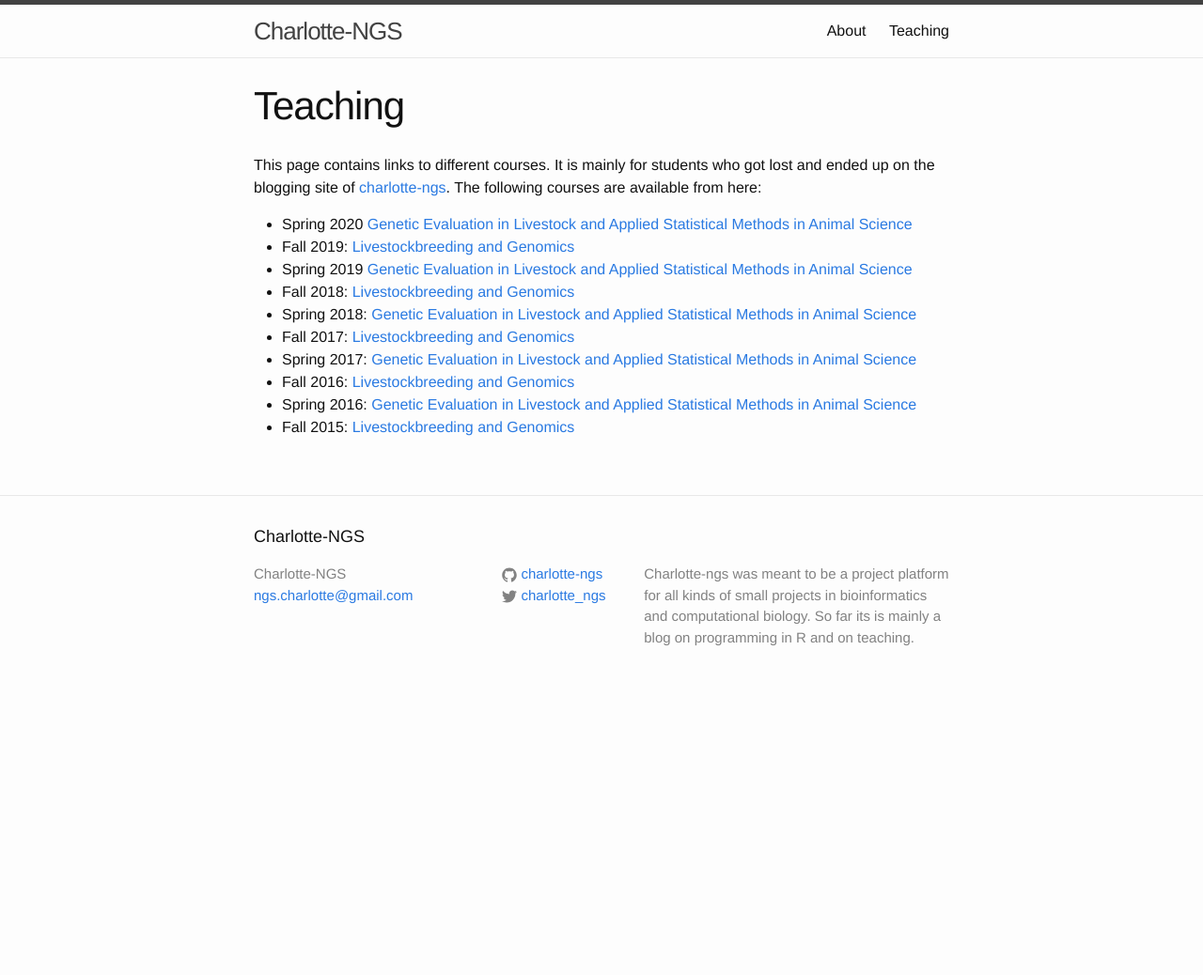
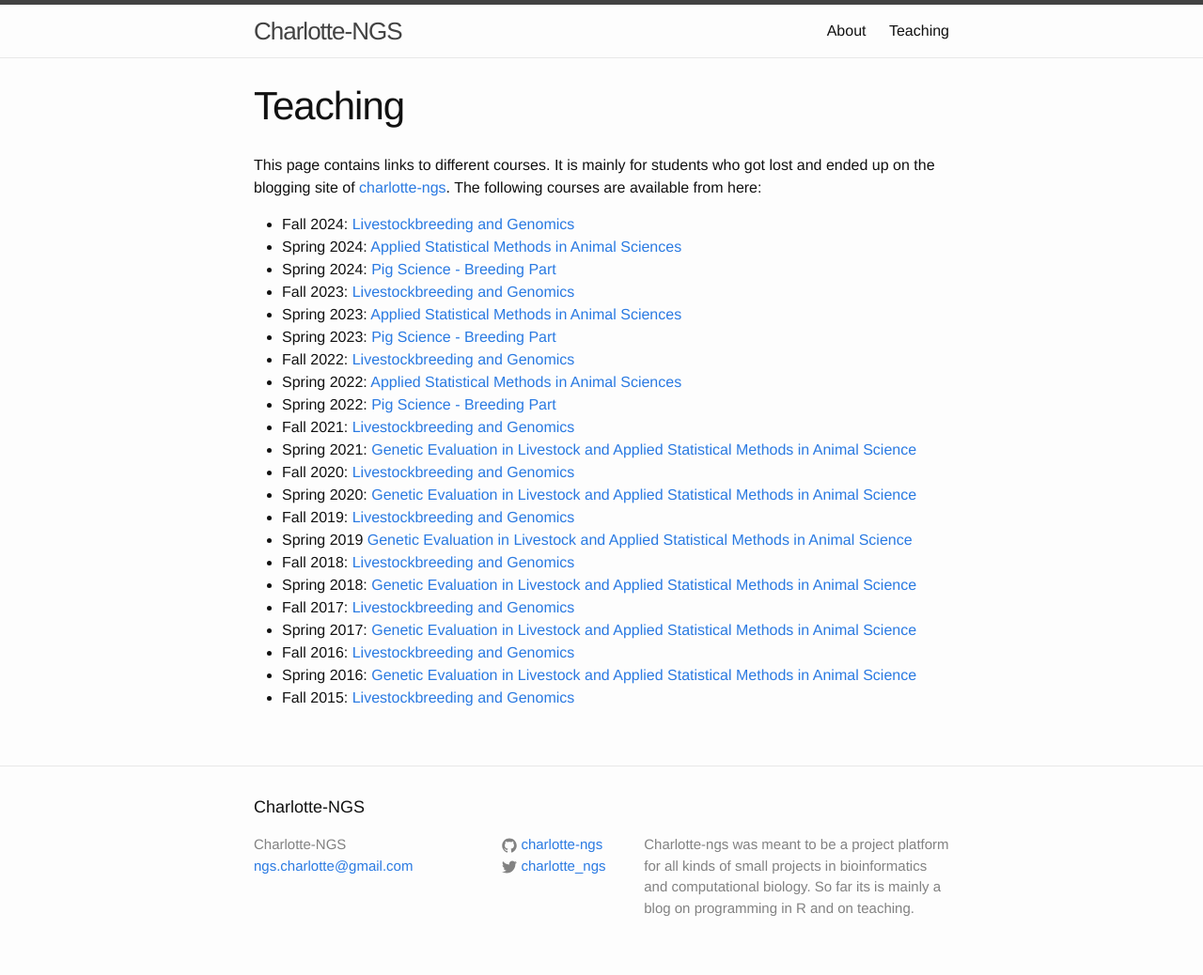
Before and after one commit to charlotte-ngs/charlotte-ngs.github.io, a Jekyll site: the page built from teaching.md, in a window 1280 px wide. Shown: the whole page at 94% size. Built offline with Jekyll 4.4.1, drawn with Linux system fonts in a browser that asks for light colours; before the commit the page ends 900 px from its top, so only the background shows below that.

Commit message:
Updated link to course pages

```diff
--- a/teaching.md
+++ b/teaching.md
@@ -6,8 +6,19 @@ layout: page
 
 This page contains links to different courses. It is mainly for students who got lost and ended up on the blogging site of [charlotte-ngs](http://charlotte-ngs.github.io). The following courses are available from here:
 
-
-- Spring 2020 [Genetic Evaluation in Livestock and Applied Statistical Methods in Animal Science](https://charlotte-ngs.github.io/GELASMSS2020/)
+- Fall 2024: [Livestockbreeding and Genomics](https://charlotte-ngs.github.io/lbgfs2024/)
+- Spring 2024: [Applied Statistical Methods in Animal Sciences](https://charlotte-ngs.github.io/asmasss2024/)
+- Spring 2024: [Pig Science - Breeding Part](https://charlotte-ngs.github.io/psbss2024/)
+- Fall 2023: [Livestockbreeding and Genomics](https://charlotte-ngs.github.io/lbgfs2023/)
+- Spring 2023: [Applied Statistical Methods in Animal Sciences](https://charlotte-ngs.github.io/asmss2023/)
+- Spring 2023: [Pig Science - Breeding Part](https://charlotte-ngs.github.io/psbss2023/)
+- Fall 2022: [Livestockbreeding and Genomics](https://charlotte-ngs.github.io/lbgfs2022/)
+- Spring 2022: [Applied Statistical Methods in Animal Sciences](https://charlotte-ngs.github.io/asmss2022/)
+- Spring 2022: [Pig Science - Breeding Part](https://charlotte-ngs.github.io/pigsciencess2022/)
+- Fall 2021: [Livestockbreeding and Genomics](https://charlotte-ngs.github.io/lbgfs2021/)
+- Spring 2021: [Genetic Evaluation in Livestock and Applied Statistical Methods in Animal Science](https://charlotte-ngs.github.io/gelasmss2021/)
+- Fall 2020: [Livestockbreeding and Genomics](https://charlotte-ngs.github.io/lbgfs2020/)
+- Spring 2020: [Genetic Evaluation in Livestock and Applied Statistical Methods in Animal Science](https://charlotte-ngs.github.io/GELASMSS2020/)
 - Fall 2019: [Livestockbreeding and Genomics](https://charlotte-ngs.github.io/LBGFS2019/)
 - Spring 2019 [Genetic Evaluation in Livestock and Applied Statistical Methods in Animal Science](https://charlotte-ngs.github.io/GELASMSS2019/)
 - Fall 2018: [Livestockbreeding and Genomics](https://charlotte-ngs.github.io/LBGFS2018/)
```
